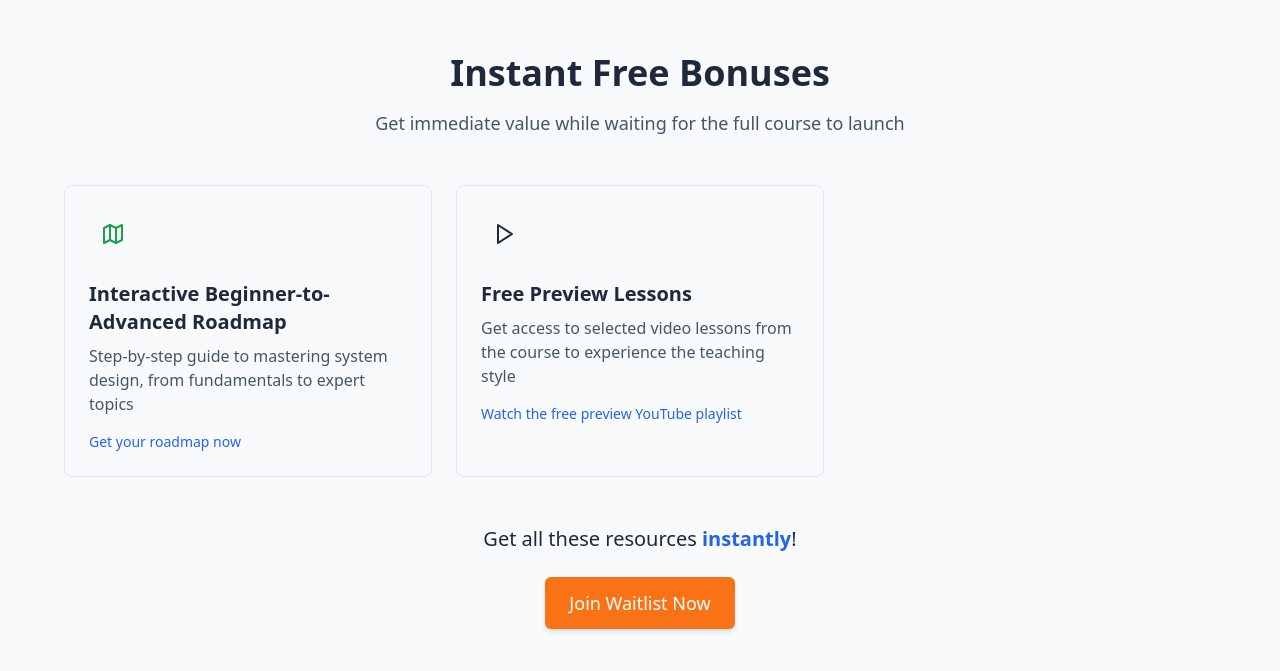
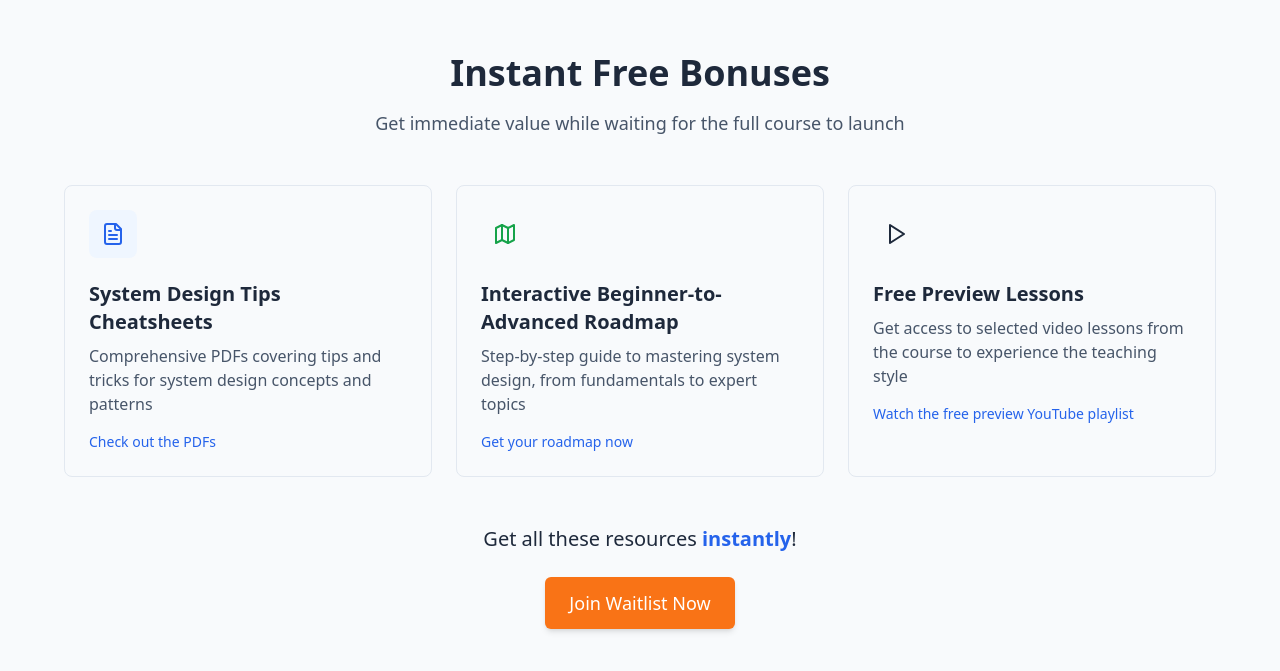
Before and after one commit to fastorial/system-design-course, a React (Vite) app: page / in a window 1280 px wide. Shown: the part 3582-4253 px from the top of the page. Built offline with nearby package versions, Linux system fonts and the light colour scheme.

Commit message:
🎨 Added PDF to free content

```diff
--- a/src/components/SyllabusPreview.jsx
+++ b/src/components/SyllabusPreview.jsx
@@ -1,5 +1,5 @@
 import React, { useState } from "react";
-import { ChevronDown, ChevronUp, BookOpen, Unlock, Play } from "lucide-react";
+import { ChevronDown, ChevronUp, BookOpen, Unlock, Play, DownloadCloud } from "lucide-react";
 import SectionTitle from "./ui/SectionTitle";
 import Button from "./ui/Button";
 import content from "../data/content.json";
@@ -83,6 +83,14 @@ const SyllabusPreview = () => {
 															</span>
 														</a>
 													)}
+													{topic.pdf && (
+														<a href={topic.pdf} target="_blank">
+															<span className="flex text-sm text-blue-600 font-medium items-center">
+																<DownloadCloud className="size-sm" />
+																Download PDF
+															</span>
+														</a>
+													)}
 												</li>
 												<ul className="space-y-1 mb-4">
 													{topic.subtopics?.map((subtopic, i) => (
--- a/src/data/content.json
+++ b/src/data/content.json
@@ -238,6 +238,18 @@
 		],
 		"items": [
 			{
+				"id": 1,
+				"title": "System Design Tips Cheatsheets",
+				"description": "Comprehensive PDFs covering tips and tricks for system design concepts and patterns",
+				"icon": "FileText",
+				"bgColor": "bg-blue-50",
+				"iconColor": "text-blue-600",
+				"url": {
+					"text": "Check out the PDFs",
+					"href": "#syllabus"
+				}
+			},
+			{
 				"id": 2,
 				"title": "Interactive Beginner-to-Advanced Roadmap",
 				"description": "Step-by-step guide to mastering system design, from fundamentals to expert topics",
```
